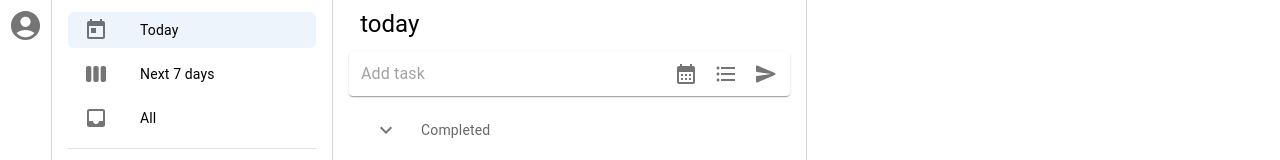
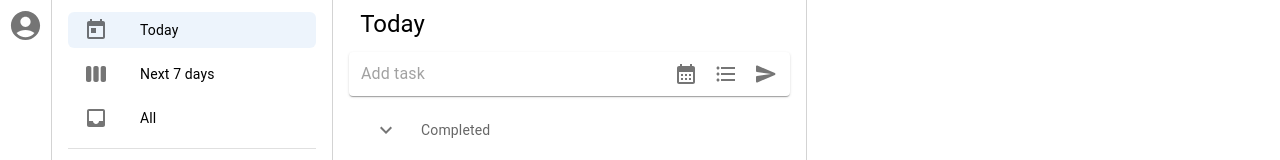
Before and after one commit to Renfu-Li/Tick, a React (Vite) app in the folder frontend-tick/: page /home in a window 1280 px wide. Shown: the top 160 px of the page. Built offline with nearby package versions, Linux system fonts and the light colour scheme.

Commit message:
fix: show correct list name in Tasks

```diff
--- a/frontend-tick/src/components/Lists.jsx
+++ b/frontend-tick/src/components/Lists.jsx
@@ -27,7 +27,7 @@ import listService from "../services/listService";
 import CheckBox from "@mui/icons-material/CheckBox";
 
 function Lists({ allLists, setAllLists, setListToShow, token }) {
-  const [selectedList, setSelectedList] = useState("today");
+  const [selectedList, setSelectedList] = useState("Today");
   const [listAddition, setListAddition] = useState(false);
   const [listName, setListName] = useState("");
 
@@ -61,8 +61,8 @@ function Lists({ allLists, setAllLists, setListToShow, token }) {
     >
       <ListItem>
         <ListItemButton
-          selected={selectedList === "today"}
-          onClick={() => handleSelect("today")}
+          selected={selectedList === "Today"}
+          onClick={() => handleSelect("Today")}
           sx={{ borderRadius: 1.5 }}
         >
           <ListItemIcon>
@@ -74,8 +74,8 @@ function Lists({ allLists, setAllLists, setListToShow, token }) {
 
       <ListItem>
         <ListItemButton
-          selected={selectedList === "next7Days"}
-          onClick={() => handleSelect("next7Days")}
+          selected={selectedList === "Next 7 Days"}
+          onClick={() => handleSelect("Next 7 Days")}
           sx={{ borderRadius: 1.5 }}
         >
           <ListItemIcon>
@@ -87,8 +87,8 @@ function Lists({ allLists, setAllLists, setListToShow, token }) {
 
       <ListItem>
         <ListItemButton
-          selected={selectedList === "all"}
-          onClick={() => handleSelect("all")}
+          selected={selectedList === "All"}
+          onClick={() => handleSelect("All")}
           sx={{ borderRadius: 1.5 }}
         >
           <ListItemIcon>
@@ -148,8 +148,8 @@ function Lists({ allLists, setAllLists, setListToShow, token }) {
 
       <ListItem>
         <ListItemButton
-          selected={selectedList === "completed"}
-          onClick={() => handleSelect("completed")}
+          selected={selectedList === "Completed"}
+          onClick={() => handleSelect("Completed")}
           sx={{ borderRadius: 1.5 }}
         >
           <ListItemIcon>
@@ -160,8 +160,8 @@ function Lists({ allLists, setAllLists, setListToShow, token }) {
       </ListItem>
       <ListItem>
         <ListItemButton
-          selected={selectedList === "deleted"}
-          onClick={() => handleSelect("deleted")}
+          selected={selectedList === "Trash"}
+          onClick={() => handleSelect("Trash")}
           sx={{ borderRadius: 1.5 }}
         >
           <ListItemIcon>
--- a/frontend-tick/src/components/TaskItems.jsx
+++ b/frontend-tick/src/components/TaskItems.jsx
@@ -40,15 +40,15 @@ function TaskItems({
 
   // compute the tasktoShow from props
   const tasksToShow =
-    listToShow === "today"
+    listToShow === "Today"
       ? todayTasks
-      : listToShow === "next7Days"
+      : listToShow === "Next 7 Days"
       ? next7DaysTasks
-      : listToShow === "all"
+      : listToShow === "All"
       ? allExistingTasks
-      : listToShow === "completed"
+      : listToShow === "Completed"
       ? completedTasks
-      : listToShow === "deleted"
+      : listToShow === "Trash"
       ? deletedTasks
       : allTasks.filter(
           (task) => task.listName === listToShow && !task.deleted
--- a/frontend-tick/src/pages/Home.jsx
+++ b/frontend-tick/src/pages/Home.jsx
@@ -11,7 +11,7 @@ import TaskDetails from "../components/TaskDetails";
 export default function Home({ token, setToken }) {
   const [allTasks, setAllTasks] = useState([]);
   const [allLists, setAllLists] = useState([]);
-  const [listToShow, setListToShow] = useState("today");
+  const [listToShow, setListToShow] = useState("Today");
   const [selectedTask, setSelectedTask] = useState(null);
 
   useEffect(() => {
```
